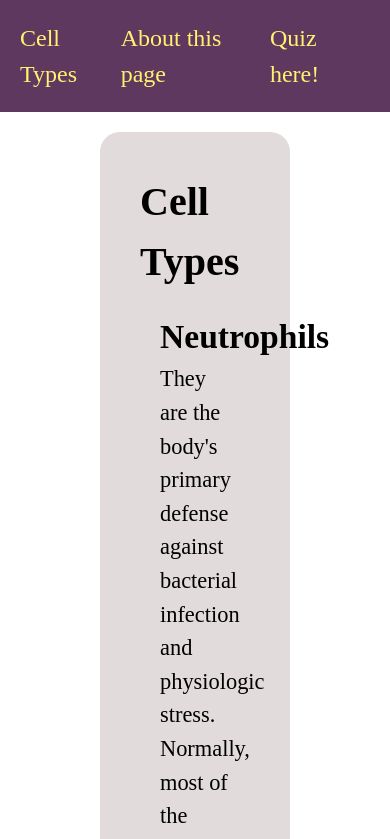
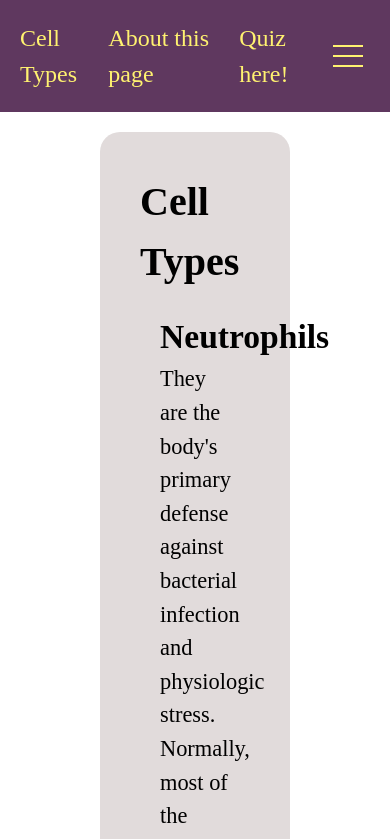
Before and after one commit to oscarortiz-mondragon/cell_ID, a plain HTML site: page index.html in a window 390 px wide. Shown: the top 839 px of the page. Drawn offline with Linux system fonts and the light colour scheme.

Commit message:
add simmple hamburger nav design, implement mobile functionality next

```diff
--- a/index.html
+++ b/index.html
@@ -25,7 +25,11 @@
       </li>
       <li id="about nav__item"><a href="./about.html">About this page</a> </li>
       <li id="quizNav nav__item"><a href="./quiz.html">Quiz here!</a></li>
+      <div class="menu-btn">
+        <div class="menu-btn__hamburger"></div>
+      </div>
     </ul>
+
   </nav>
 
 <!-- scroll to Top -->
--- a/script.js
+++ b/script.js
@@ -12,3 +12,10 @@ if(userDocHeight != "undefined"){
   scrollPos = docElem.scrollTop || body.scrollTop;
   backToTop.className = scrollPos > offset? "visible": "backToTop"
  })
+
+//  menu bar
+let menu = document.querySelector(".menu-btn")
+menu.addEventListener('click',()=>{
+  menu.classList.toggle("menu-btn--open");
+
+})
--- a/style.css
+++ b/style.css
@@ -63,6 +63,8 @@ i:hover {
   transition: ease-in-out all 0.2s;
   cursor: pointer;
 }
+
+
 /* NAV BAR */
 
   nav{
@@ -101,7 +103,49 @@ i:hover {
   .cellType__item:hover{
     border-left: var(--accentColor) solid 3px;
   }
+/* nav hamburger */
+.menu-btn{
+  position: relative;
+  width: 50px;
+  height: 50px;
+  display: flex;
+  justify-content: center;
+  align-items: center;
+  cursor: pointer;
 
+}
+.menu-btn__hamburger{
+  width: 30px;
+  height: 2px;
+  background-color: var(--accentColor);
+  position: absolute;
+  transition: linear .2s;
+}
+.menu-btn__hamburger::after,.menu-btn__hamburger::before{
+  content: '';
+  width: 30px;
+  height: 2px;
+  background-color: var(--accentColor);
+  position: absolute;
+  transition: linear .2s;
+}
+.menu-btn__hamburger::after{
+  transform: translateY(10px);
+}
+.menu-btn__hamburger::before{
+  transform: translateY(-10px);
+}
+
+.menu-btn--open .menu-btn__hamburger::after{
+transform: rotate(45deg);
+}
+.menu-btn--open .menu-btn__hamburger::before{
+transform: rotate(-45deg);
+}
+.menu-btn--open .menu-btn__hamburger {
+background: transparent;
+transform: rotate(360deg);
+}
 /* MAIN Cell container */
 .title{
   font-size: 2.5em;
@@ -148,3 +192,7 @@ text-align: center;
 .answers label{
   margin: 0 10px;
 }
+
+@media (max-width: 600px){
+
+}
```
